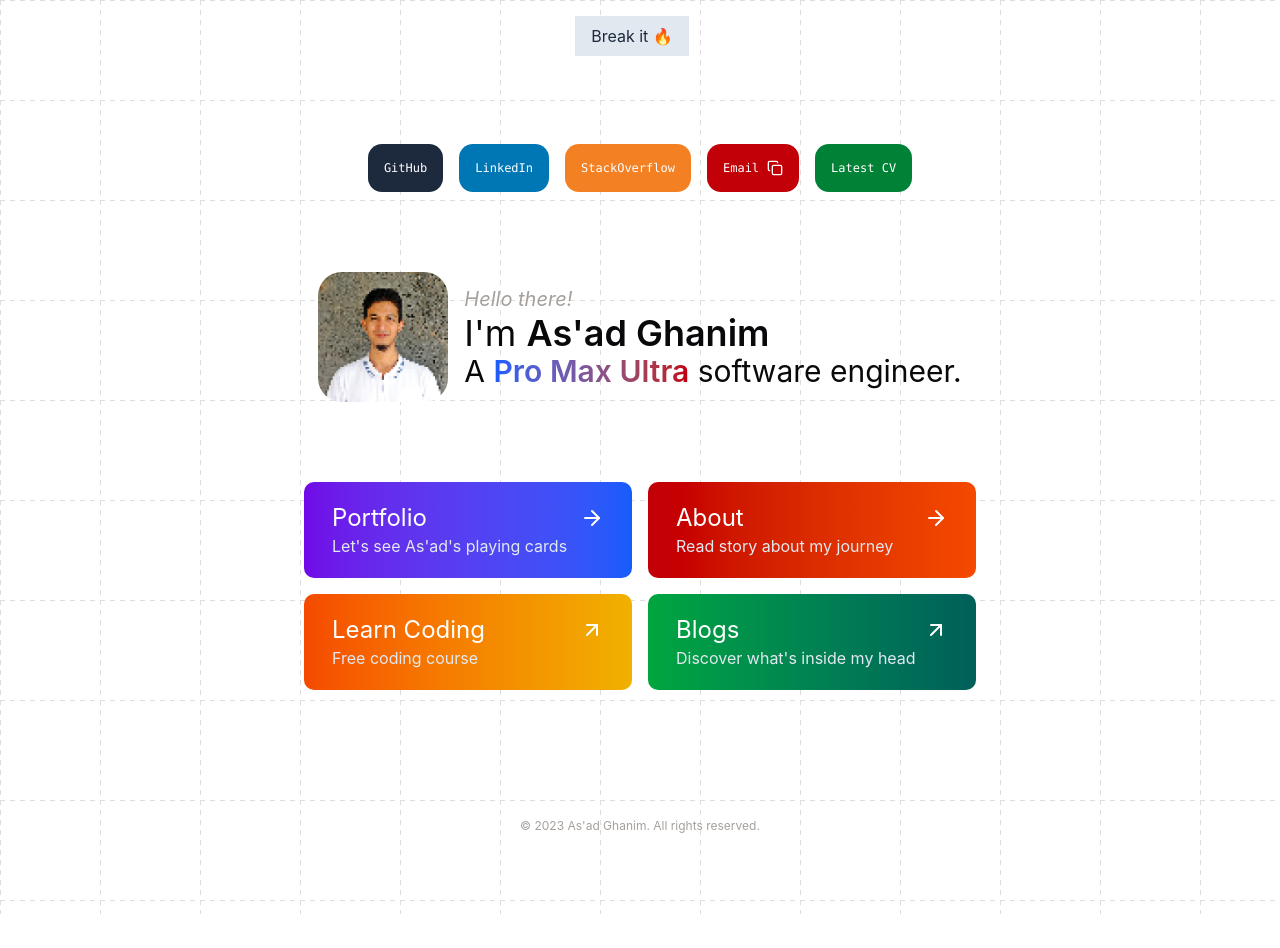
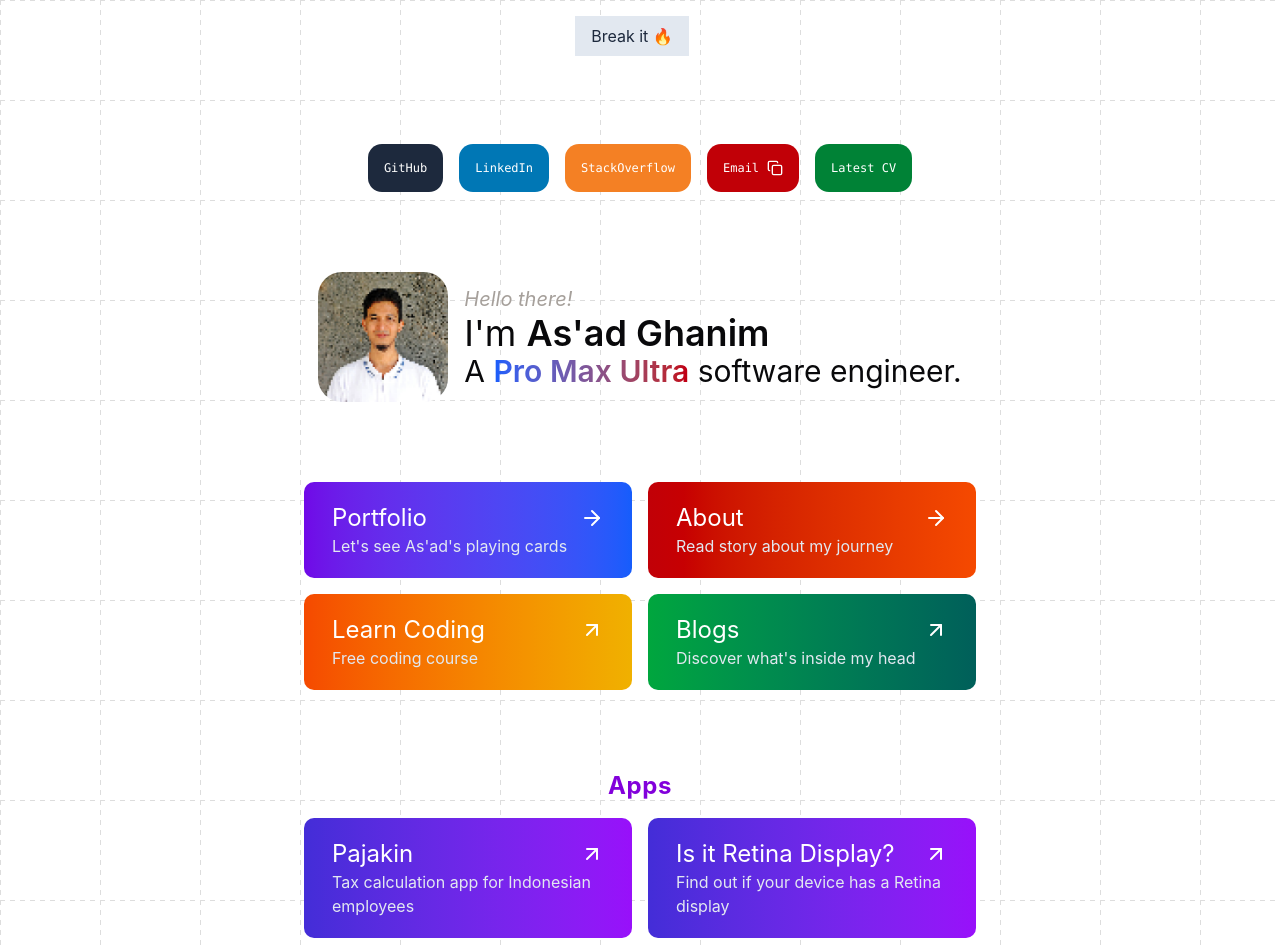
Before and after one commit to AsadSaleh/web-asad, a React (Vite) app: page / in a window 1280 px wide. Shown: the top 948 px of the page. Before the commit the page ends 914 px from the top, so only its background shows below. Built offline with nearby package versions, Linux system fonts and the light colour scheme.

Commit message:
feat: add apps list in home

```diff
--- a/src/routes/index.tsx
+++ b/src/routes/index.tsx
@@ -241,6 +241,61 @@ export default function HomeEntryPoint({
 					</a>
 				</section>
 
+				<h3 className="mt-20 text-2xl font-bold tracking-wide text-purple-700 text-center">
+					Apps
+				</h3>
+
+				<section className="mt-4 grid grid-cols-1 gap-4 px-4 sm:grid-cols-2 md:px-0">
+					<Link
+						to="/app/pajakin"
+						data-scrambled={scrambled}
+						className="block animate-none data-[scrambled=true]:mt-20 data-[scrambled=true]:animate-float-2"
+						style={{ animationDelay: "1s" }}
+					>
+						<div
+							data-scrambled={scrambled}
+							className="group block h-full rotate-0 rounded-lg bg-gradient-to-r from-indigo-700 to-purple-600 p-1 transition active:scale-95 data-[scrambled=true]:-rotate-12"
+						>
+							<div className="h-full w-full rounded-lg p-4 transition-all group-hover:bg-transparent md:px-6 md:py-4 dark:bg-black">
+								<div className="flex items-center justify-between gap-2 text-white dark:text-white">
+									<h4 className="text-xl md:text-2xl">Pajakin</h4>
+									<ArrowUpRightIcon className="transition-all group-hover:-translate-y-1 group-hover:translate-x-1" />
+								</div>
+								<p className="text-sm text-slate-200 md:text-base dark:text-slate-300">
+									Tax calculation app for Indonesian employees
+								</p>
+							</div>
+						</div>
+					</Link>
+
+					<Link
+						to="/app/retina"
+						data-scrambled={scrambled}
+						className="block animate-none data-[scrambled=true]:mt-20 data-[scrambled=true]:animate-float-2"
+						style={{ animationDelay: "1s" }}
+					>
+						<div
+							data-scrambled={scrambled}
+							className="group block h-full rotate-0 rounded-lg bg-gradient-to-r from-indigo-700 to-purple-600 p-1 transition active:scale-95 data-[scrambled=true]:-rotate-12"
+						>
+							<div className="h-full w-full rounded-lg p-4 transition-all group-hover:bg-transparent md:px-6 md:py-4 dark:bg-black">
+								<div className="flex items-center justify-between gap-2 text-white dark:text-white">
+									<h4 className="text-xl md:text-2xl">Is it Retina Display?</h4>
+									<ArrowUpRightIcon className="transition-all group-hover:-translate-y-1 group-hover:translate-x-1" />
+								</div>
+								<p className="text-sm text-slate-200 md:text-base dark:text-slate-300">
+									Find out if your device has a Retina display
+								</p>
+							</div>
+						</div>
+					</Link>
+				</section>
+
+				{/* spacer */}
+				<div className="h-16" />
+
+				{/* Footer */}
+
 				<footer className="mt-32 px-2">
 					<p className="text-center text-xs text-stone-400 dark:text-stone-500">
 						© {new Date().getFullYear()} As&apos;ad Ghanim. All rights reserved.
```
